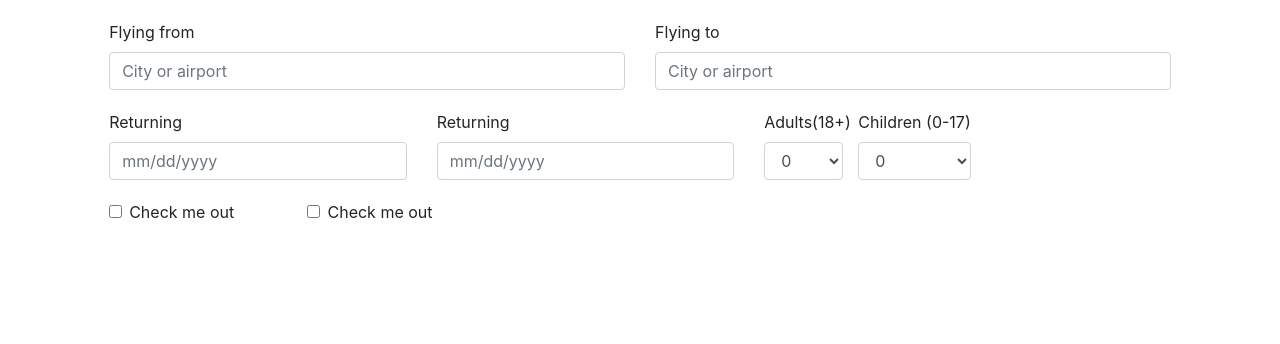
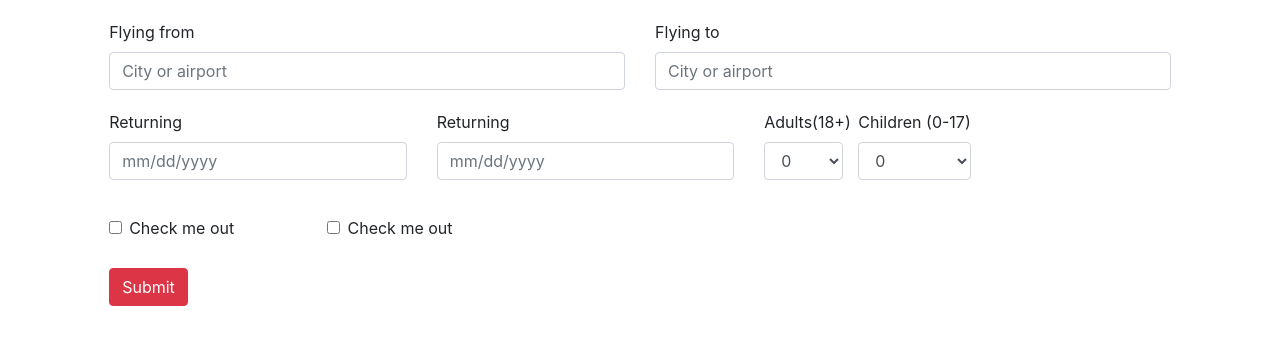
Before and after one commit to pakjoonhee/CheapFlights, a React (Create React App) app: page / in a window 1280 px wide. Shown: the top 344 px of the page. Built offline with nearby package versions, Linux system fonts and the light colour scheme.

Commit message:
addition of routers

```diff
--- a/src/App.js
+++ b/src/App.js
@@ -28,6 +28,10 @@ class App extends Component {
       options.push(<option>{`${i}`}</option>)
     }
     return options
+  }
+
+  dataHandler = (e) => {
+
   }
 
   render() {
@@ -70,16 +74,20 @@ class App extends Component {
               onChange={e => this.change(e)} />
           </Col>
           <Col xs="1">
+            <FormGroup>
               <Label>Adults(18+)</Label>
               <Input type="select" name="select" id="exampleSelect">
                 {this.numberOptions()}
               </Input>
+            </FormGroup>
           </Col>
           <Col xs="1.5">
+            <FormGroup>
               <Label>Children (0-17)</Label>
               <Input type="select" name="select" id="exampleSelect">
                 {this.numberOptions()}
               </Input>
+            </FormGroup>
           </Col>
         </Row>
 
@@ -93,15 +101,23 @@ class App extends Component {
             </FormGroup>
           </Col>
           <Col>
+            <FormGroup check>
               <Label>
                 <Input type="checkbox" />{''}
                 Check me out
               </Label>
+            </FormGroup>
           </Col>
         </Row>
 
+        <Row>
+          <Col sm={{ size: 2, offset: 1 }}>
+            <Button
+              color="danger"
+              onClick={e=> this.dataHandler(e)}>Submit</Button>
+          </Col>
+        </Row>
 
-        {/* <Button color="danger">Submit</Button> */}
       </Form>
     );
   }
```
Lines whose indentation alone changed are shown as unchanged.
